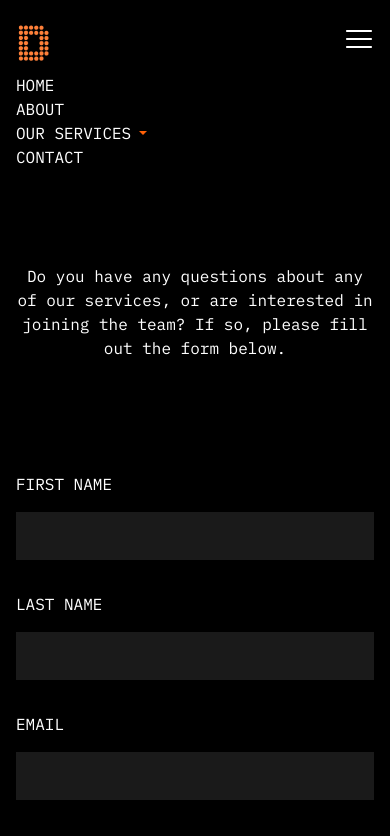
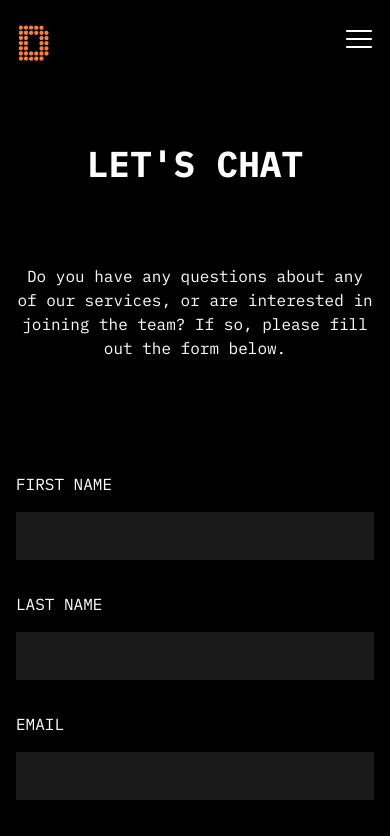
Before and after one commit to Generalsoi/detect-atlantic, a React (Vite) app: page /contact in a window 390 px wide. Shown: the top 836 px of the page. Built offline with nearby package versions, Linux system fonts and the light colour scheme.

Commit message:
fix: made navbar responsive

```diff
--- a/src/components/Navbar.tsx
+++ b/src/components/Navbar.tsx
@@ -39,7 +39,7 @@ export const NavLink: FC<navLink> = ({ name, link, sublinks }) => {
     >
       <span
         onClick={handleDropDown}
-        className="flex items-center gap-1 relative md:text-md lg:text-lg"
+        className="flex items-center gap-1 relative mt-16 md:mt-0 md:text-md lg:text-lg"
       >
         {name}{" "}
         {!!sublinks.length && <IoMdArrowDropdown className="text-[#FF6108]" />}
@@ -114,7 +114,11 @@ export const Navbar: FC = () => {
         )}
       </span>
 
-      <span className={`md:flex md:gap-10 lg:gap-20  `}>
+      <span
+        className={`md:flex pb-16 md:pb-0 md:gap-10 lg:gap-20 ${
+          open ? "block" : "hidden"
+        } `}
+      >
         {navLinks.map(({ name, index, link, sublinks }) => (
           <NavLink key={index} name={name} link={link} sublinks={sublinks} />
         ))}
```
